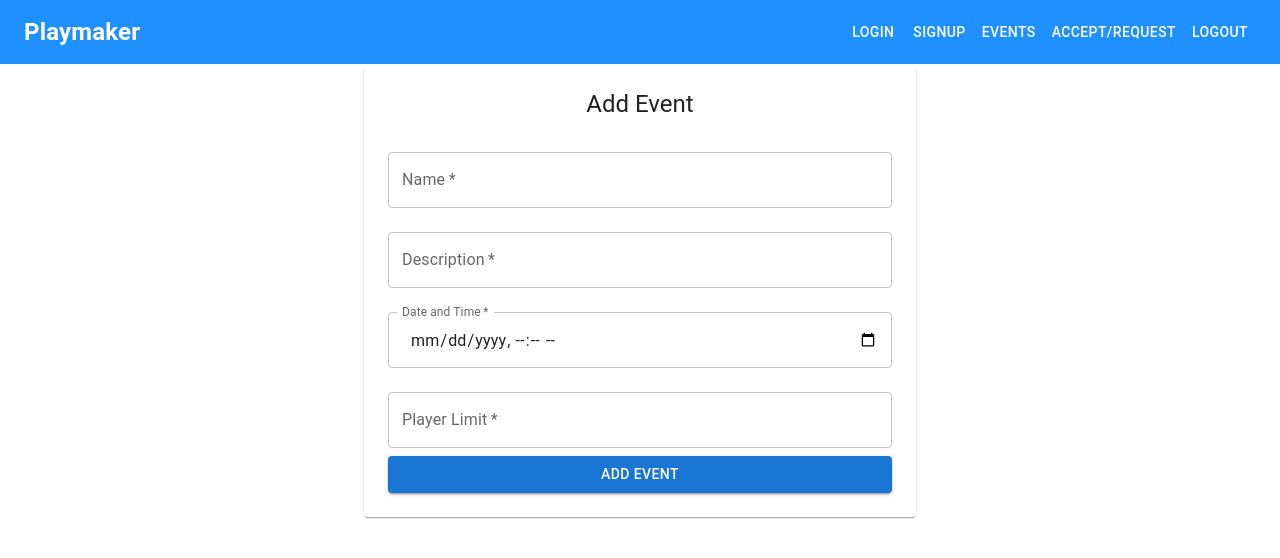
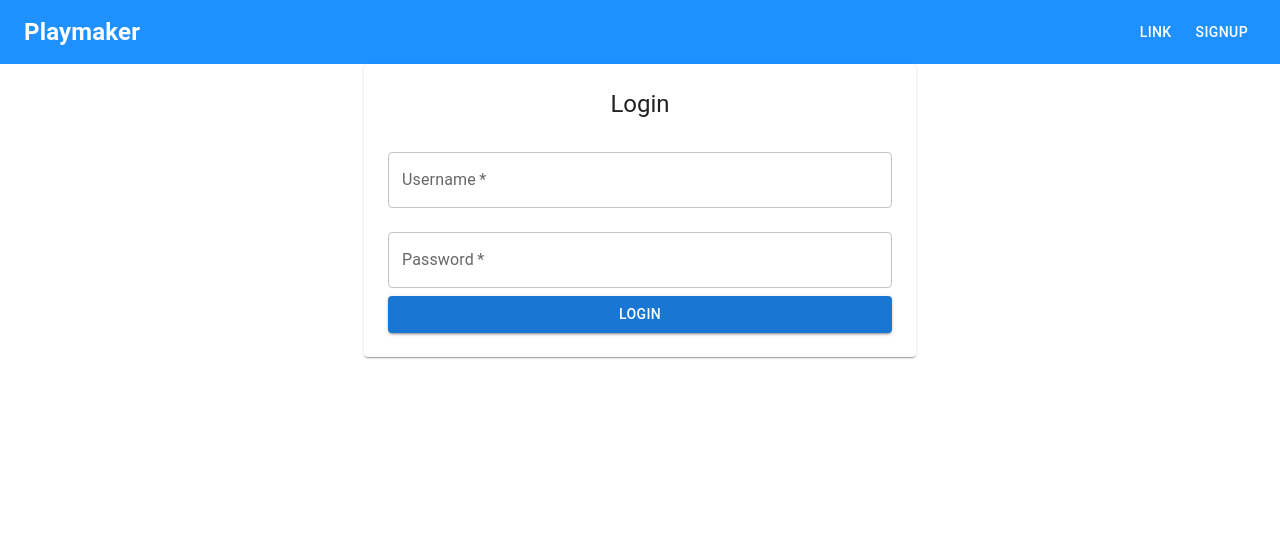
Before and after one commit to ImDebabrata/PlayMaker, a React (Vite) app in the folder playmaker/: page / in a window 1280 px wide. Shown: the top 558 px of the page. Built offline with nearby package versions, Linux system fonts and the light colour scheme.

Commit message:
added react routing

```diff
--- a/playmaker/src/App.jsx
+++ b/playmaker/src/App.jsx
@@ -1,6 +1,7 @@
 import "./App.css";
 import Navbar from "./components/Navbar";
 import EventForm from "./pages/AddEvent";
+import AllRoutes from "./pages/AllRoutes";
 import Events from "./pages/Events";
 import Login from "./pages/Login";
 import Signup from "./pages/Signup";
@@ -9,10 +10,7 @@ function App() {
   return (
     <div className="App">
       <Navbar />
-      {/* <Login /> */}
-      {/* <Signup /> */}
-      {/* <Events /> */}
-      <EventForm />
+      <AllRoutes />
     </div>
   );
 }
--- a/playmaker/src/components/Navbar.jsx
+++ b/playmaker/src/components/Navbar.jsx
@@ -13,9 +13,13 @@ import {
   Divider,
 } from "@mui/material";
 import MenuIcon from "@mui/icons-material/Menu";
+import { useSelector } from "react-redux";
+import { Link } from "react-router-dom";
 
 const Navbar = () => {
   const [isDrawerOpen, setIsDrawerOpen] = React.useState(false);
+
+  const { token } = useSelector((store) => store.auth);
 
   const toggleDrawer = (open) => (event) => {
     if (
@@ -47,33 +51,73 @@ const Navbar = () => {
           >
             Playmaker
           </StyledTypography>
-          <div>
-            <StyledButton color="inherit">Login</StyledButton>
+          <RowLinks>
+            {!token ? (
+              <>
+                {" "}
+                <Link to={"/"}>
+                  <StyledButton color="inherit">Link</StyledButton>
+                </Link>
+                <Link to={"/register"}>
                   <StyledButton color="inherit">Signup</StyledButton>
+                </Link>
+              </>
+            ) : (
+              <>
+                {" "}
+                <Link to={"/events"}>
                   <StyledButton color="inherit">Events</StyledButton>
+                </Link>
+                <Link to={"/addevent"}>
+                  <StyledButton color="inherit">Add Events</StyledButton>
+                </Link>
+                <Link to={"/logs"}>
                   <StyledButton color="inherit">Accept/Request</StyledButton>
+                </Link>
                 <StyledButton color="inherit">Logout</StyledButton>
-          </div>
+              </>
+            )}
+          </RowLinks>
         </StyledToolbar>
       </StyledNavbar>
       <Drawer anchor="left" open={isDrawerOpen} onClose={toggleDrawer(false)}>
         <DrawerList>
+          {!token ? (
+            <>
               <ListItem button>
+                <Link to={"/"}>
                   <ListItemText primary="Login" />
+                </Link>
               </ListItem>
               <ListItem button>
+                <Link to={"/register"}>
                   <ListItemText primary="Signup" />
+                </Link>
+              </ListItem>
+            </>
+          ) : (
+            <>
+              <ListItem button>
+                <Link to={"/events"}>
+                  <ListItemText primary="Events" />
+                </Link>
               </ListItem>
               <ListItem button>
-            <ListItemText primary="Events" />
+                <Link to={"/addevent"}>
+                  <ListItemText primary="Add Event" />
+                </Link>
               </ListItem>
               <ListItem button>
+                <Link to={"/logs"}>
                   <ListItemText primary="Accept/Request" />
+                </Link>
               </ListItem>
               <Divider />
               <ListItem button>
                 <ListItemText primary="Logout" />
               </ListItem>
+            </>
+          )}
         </DrawerList>
       </Drawer>
     </>
@@ -129,4 +173,10 @@ const StyledToolbar = styled(Toolbar)`
   }
 `;
 
+const RowLinks = styled.div`
+  > a {
+    color: white !important;
+  }
+`;
+
 export default Navbar;
--- a/playmaker/src/index.css
+++ b/playmaker/src/index.css
@@ -11,10 +11,9 @@
 }
 
 a {
-  font-weight: 500;
-  color: #646cff;
+  color: black;
   text-decoration: inherit;
 }
-a:hover {
+/* a:hover {
   color: #535bf2;
-}
+} */
--- /dev/null
+++ b/playmaker/src/pages/AcceptRequest.jsx
@@ -0,0 +1,7 @@
+import React from "react";
+
+const AcceptRequest = () => {
+  return <div>AcceptRequest</div>;
+};
+
+export default AcceptRequest;
--- /dev/null
+++ b/playmaker/src/pages/AllRoutes.jsx
@@ -0,0 +1,21 @@
+import React from "react";
+import { Route, Routes } from "react-router-dom";
+import Login from "./Login";
+import Signup from "./Signup";
+import Events from "./Events";
+import AcceptRequest from "./AcceptRequest";
+import AddEventForm from "./AddEvent";
+
+const AllRoutes = () => {
+  return (
+    <Routes>
+      <Route path="/" element={<Login />} />
+      <Route path="/register" element={<Signup />} />
+      <Route path="/events" element={<Events />} />
+      <Route path="/addevent" element={<AddEventForm />} />
+      <Route path="/logs" element={<AcceptRequest />} />
+    </Routes>
+  );
+};
+
+export default AllRoutes;
```
Lines whose indentation alone changed are shown as unchanged.
